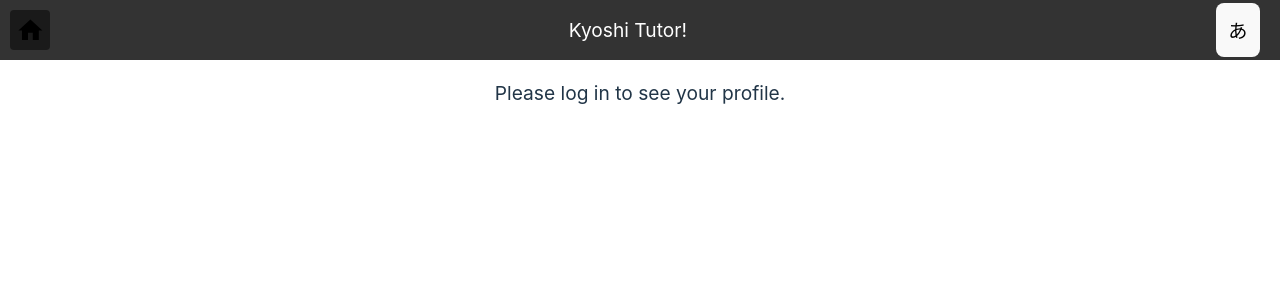
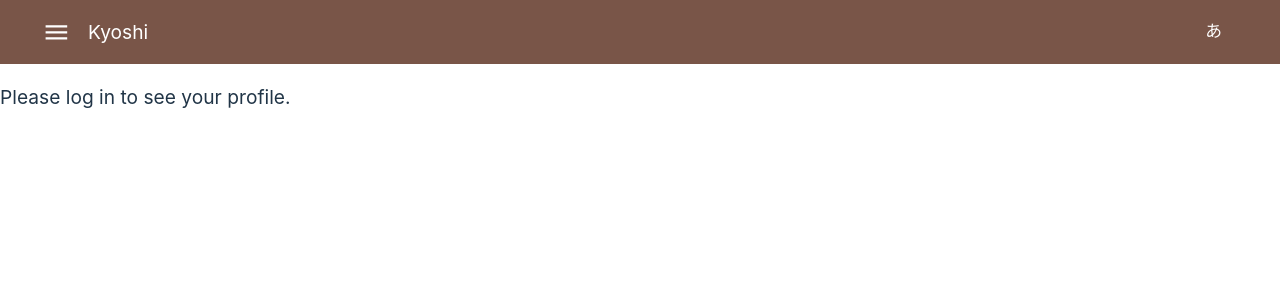
Before and after one commit to popart/kts-kyoshi-web, a React (Vite) app: page /study/new in a window 1280 px wide. Shown: the top 300 px of the page. Built offline with nearby package versions, Linux system fonts and the light colour scheme; no server answers.

Commit message:
feat: AppBar component

```diff
--- a/src/App.css
+++ b/src/App.css
@@ -1,7 +1,7 @@
 #root {
   max-width: 1280px;
   margin: 0 auto;
-  text-align: center;
+  text-align: left;
 }
 
 .logo {
--- a/src/App.tsx
+++ b/src/App.tsx
@@ -1,5 +1,5 @@
-import { useState } from "react";
-import { Link,  Outlet, useLocation } from "react-router-dom";
+import { useContext, useState } from "react";
+import { Link, Outlet, useLocation } from "react-router-dom";
 import { css } from "@emotion/react";
 import HomeIcon from "@mui/icons-material/Home";
 import BiotechIcon from "@mui/icons-material/Biotech";
@@ -8,10 +8,15 @@ import "./App.css";
 import ChatList from "./components/ChatList";
 import LoginWithGoogle from "./components/login/LoginWithGoogle";
 import Logout from "./components/login/Logout";
-import { useAuth } from "./providers/AuthProvider";
+import { AuthContext } from "./providers/AuthProvider";
 import { FuriganaContext } from "./providers/FuriganaProvider";
 import { FuriganaToggleButton } from "./components/FuriganaText";
 
+import { ThemeProvider } from "@mui/material/styles";
+import { baseTheme } from "./appTheme";
+import TopBar from "./components/TopBar";
+
+// container for the whole viewport
 const containerStyle = css({
   display: "flex",
   flexDirection: "column",
@@ -20,62 +25,25 @@ const containerStyle = css({
   maxWidth: "1280px",
 });
 
-const bannerStyle = css({
-  height: "60px",
-  flexShrink: 0,
-  display: "flex",
-  justifyContent: "space-between",
-  alignItems: "center",
-  backgroundColor: "#333", // Change this to whatever color you want
-  color: "white",
-  padding: "0 10px",
-});
-
+// scrolling container
 const contentStyle = css({
+  marginTop: baseTheme.spacing(8),
   flexGrow: 1,
   overflowY: "auto",
 });
 
-const homeIconStyle = css({
-  display: "flex",
-  alignItems: "center",
-  justifyContent: "center",
-  width: "40px",
-  height: "40px",
-  backgroundColor: "#1a1a1a",
-  borderRadius: "4px",
-});
-
 export default function App() {
   const location = useLocation();
-  const { isAuthenticated } = useAuth();
+  const { isAuthenticated } = useContext(AuthContext);
 
   const [showFurigana, setShowFurigana] = useState(false);
   const toggleShowFurigana = () => setShowFurigana(!showFurigana);
 
   return (
+    <ThemeProvider theme={baseTheme}>
       <FuriganaContext.Provider value={{ showFurigana, toggleShowFurigana }}>
+        <TopBar />
         <div css={containerStyle}>
-        <div css={bannerStyle}>
-          {location.pathname !== "/" ? (
-            <Link to="/" style={{ textDecoration: "none" }}>
-              <button css={homeIconStyle}>
-                <HomeIcon />
-              </button>
-            </Link>
-          ) : (
-            <Link to="/study" style={{ textDecoration: "none" }}>
-              <button css={homeIconStyle}>
-                <BiotechIcon />
-              </button>
-            </Link>
-          )}
-          <div>Kyoshi Tutor!</div>
-          <div>
-            <span css={{margin: '0 10px'}}><FuriganaToggleButton showFurigana={showFurigana} toggleShowFurigana={toggleShowFurigana} /></span>
-            {isAuthenticated ? <Logout /> : <LoginWithGoogle />}
-          </div>
-        </div>
           <div css={contentStyle}>
             {isAuthenticated ? (
               <div css={{ height: "100%" }}>
@@ -89,5 +57,6 @@ export default function App() {
           </div>
         </div>
       </FuriganaContext.Provider>
+    </ThemeProvider>
   );
 }
--- /dev/null
+++ b/src/appTheme.ts
@@ -0,0 +1,10 @@
+import { red, brown } from "@mui/material/colors";
+import { createTheme } from "@mui/material/styles";
+
+export const baseTheme = createTheme({
+  palette: {
+    primary: {
+      main: brown[500],
+    },
+  },
+});
--- a/src/components/FuriganaText.tsx
+++ b/src/components/FuriganaText.tsx
@@ -1,18 +1,20 @@
 import { useContext } from "react";
 import { css } from "@emotion/react";
+import Button from "@mui/material/Button";
+
 import { FuriganaContext } from "../providers/FuriganaProvider";
 
-function isKanji(character) {
+function isKanji(character: string) {
   const kanjiRegex = /[\u4e00-\u9faf\u3400-\u4dbf]/;
   return kanjiRegex.test(character);
 }
 
-function addRubyTags(text) {
+function addRubyTags(text: string) {
   if (text === null) {
     return text;
   }
   let inputText = text;
-  let output = [];
+  const output = [];
   const regex = /\(([^)]+)\)/;
 
   let key = 0;
@@ -23,7 +25,7 @@ function addRubyTags(text) {
       const startIndex = match.index;
       const endIndex = startIndex + match[0].length;
 
-      let kanjiEndIndex = startIndex;
+      const kanjiEndIndex = startIndex;
       let kanjiBeginIndex = startIndex - 1;
       while (kanjiBeginIndex >= 0 && isKanji(inputText[kanjiBeginIndex])) {
         kanjiBeginIndex--;
@@ -50,10 +52,12 @@ function addRubyTags(text) {
   return output;
 }
 
-export function FuriganaToggleButton({showFurigana, toggleShowFurigana}) {
+export function FuriganaToggleButton({ showFurigana, toggleShowFurigana }) {
   return (
-    <button onClick={toggleShowFurigana}>{showFurigana ? '字' : 'あ'}</button>
-  )
+    <Button onClick={toggleShowFurigana} color="inherit">
+      {showFurigana ? "字" : "あ"}
+    </Button>
+  );
 }
 
 export default function FuriganaText({ text }) {
--- /dev/null
+++ b/src/components/TopBar.tsx
@@ -0,0 +1,80 @@
+import React from "react";
+
+import { AppBar, Toolbar } from "@mui/material";
+import Button from "@mui/material/Button";
+import Menu from "@mui/material/Menu";
+import MenuItem from "@mui/material/MenuItem";
+import MenuIcon from "@mui/icons-material/Menu";
+
+import { FuriganaContext } from "../providers/FuriganaProvider";
+import { FuriganaToggleButton } from "./FuriganaText";
+import { AuthContext } from "../providers/AuthProvider";
+
+import LoginWithGoogle from "./login/LoginWithGoogle";
+import Logout from "./login/Logout";
+import { redirect, useNavigate } from "react-router-dom";
+
+export default function TopBar() {
+  const navigate = useNavigate();
+
+  // Menu Anchor
+  const [anchorEl, setAnchorEl] = React.useState<null | HTMLElement>(null);
+  const open = Boolean(anchorEl);
+  const handleClick = (event: React.MouseEvent<HTMLElement>) => {
+    setAnchorEl(event.currentTarget);
+  };
+  const handleClose = () => {
+    setAnchorEl(null);
+  };
+
+  const handleMenuClick = (menuItem: string) => {
+    return () => {
+      navigate(menuItem)
+    setAnchorEl(null);
+    };
+  };
+
+  const { showFurigana, toggleShowFurigana } =
+    React.useContext(FuriganaContext);
+  const { isAuthenticated } = React.useContext(AuthContext);
+
+  return (
+    <AppBar elevation={0}>
+      <Toolbar>
+        <Button onClick={handleClick} color="inherit">
+          <MenuIcon />
+        </Button>
+        <div css={{ flexGrow: 1 }}>Kyoshi</div>
+        <span css={{ margin: "0 10px" }}>
+          <FuriganaToggleButton
+            showFurigana={showFurigana}
+            toggleShowFurigana={toggleShowFurigana}
+          />
+        </span>
+        {isAuthenticated ? <Logout /> : <LoginWithGoogle />}
+      </Toolbar>
+
+      <Menu
+        anchorEl={anchorEl}
+        open={open}
+        onClose={handleClose}
+        anchorOrigin={{
+          vertical: "bottom",
+          horizontal: "left",
+        }}
+        transformOrigin={{
+          vertical: "top",
+          horizontal: "left",
+        }}
+      >
+        <MenuItem onClick={handleMenuClick("/")}>Chat</MenuItem>
+        <MenuItem onClick={handleMenuClick("/study")}>
+          Study
+        </MenuItem>
+        <MenuItem onClick={handleMenuClick("/account")}>
+          Account
+        </MenuItem>
+      </Menu>
+    </AppBar>
+  );
+}
--- a/src/components/login/LoginWithGoogle.tsx
+++ b/src/components/login/LoginWithGoogle.tsx
@@ -1,15 +1,13 @@
 import React from "react";
 import { useNavigate } from "react-router-dom";
 
-import {
-  OAUTH_CLIENT_ID,
-} from "../../config";
-import { useAuth } from "../../providers/AuthProvider";
+import { OAUTH_CLIENT_ID } from "../../config";
+import { AuthContext } from "../../providers/AuthProvider";
 import { login } from "../../services/loginService";
 
 export default function LoginWithGoogle() {
   const navigate = useNavigate();
-  const { setIsAuthenticated } = useAuth();
+  const { setIsAuthenticated } = React.useContext(AuthContext);
 
   React.useEffect(() => {
     const loadGoogleScript = () => {
--- a/src/components/login/Logout.tsx
+++ b/src/components/login/Logout.tsx
@@ -1,10 +1,14 @@
+import React from "react";
 import { useNavigate } from "react-router-dom";
-import { useAuth } from "../../providers/AuthProvider";
+
+import Button from "@mui/material/Button";
+
+import { AuthContext } from "../../providers/AuthProvider";
 import { logout } from "../../services/loginService";
 
 export default function Logout() {
   const navigate = useNavigate();
-  const { setIsAuthenticated } = useAuth();
+  const { setIsAuthenticated } = React.useContext(AuthContext);
 
   const logoutUser = async () => {
     const logoutSuccess = await logout();
@@ -14,5 +18,5 @@ export default function Logout() {
     }
   };
 
-  return <button onClick={logoutUser}>Logout</button>;
+  return <Button onClick={logoutUser} color="inherit">Logout</Button>;
 }
--- a/src/main.tsx
+++ b/src/main.tsx
@@ -5,7 +5,7 @@ import "./index.css";
 import ReactDOM from "react-dom/client";
 import App from "./App";
 import Chat from "./routes/chat/Chat";
-import StudyMenu from "./routes/study/StudyMenu"
+import StudyMenu from "./routes/study/StudyMenu";
 import FlashCardList from "./routes/study/FlashCardList";
 import FlashCardReview from "./routes/study/FlashCardReview";
 import ErrorPage from "./components/ErrorPage";
--- a/src/providers/AuthProvider.tsx
+++ b/src/providers/AuthProvider.tsx
@@ -9,7 +9,7 @@ interface AuthContextType {
   setIsAuthenticated: Dispatch<SetStateAction<boolean>>;
 }
 
-const AuthContext = createContext<AuthContextType>({
+export const AuthContext = createContext<AuthContextType>({
   isAuthenticated: false,
   setIsAuthenticated: () => {},
 });
@@ -34,4 +34,4 @@ export const AuthProvider = ({ children }) => {
   );
 };
 
-export const useAuth = () => useContext(AuthContext);
+// export const useAuth = () => useContext(AuthContext);
```
Lines whose indentation alone changed are shown as unchanged.
